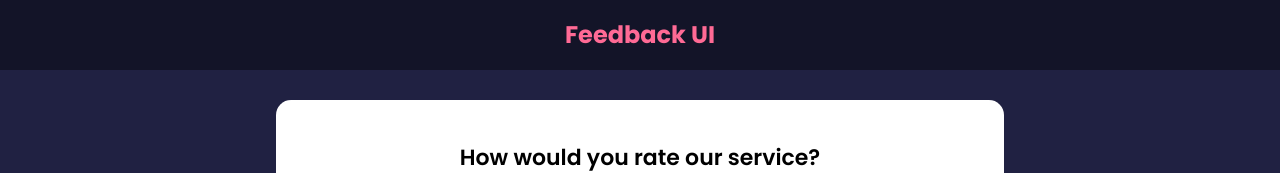
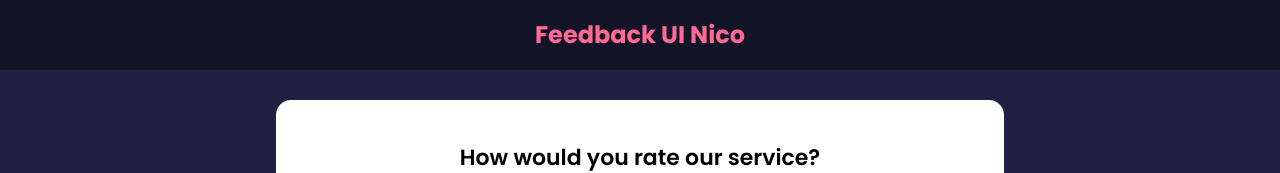
Before and after one commit to NicoASSEO/feedback-app, a React (Vite) app: page / in a window 1280 px wide. Shown: the top 173 px of the page. Built offline with nearby package versions, Linux system fonts and the light colour scheme.

Commit message:
trying out netlify

```diff
--- a/src/components/Header.jsx
+++ b/src/components/Header.jsx
@@ -16,7 +16,7 @@ const Header = ({ text, bgColor, textColor }) => {
 }
 
 Header.defaultProps = {
-  text: "Feedback UI",
+  text: "Feedback UI Nico",
   bgColor: "rgba(0,0,0,0.4)",
   textColor: "#ff6a95",
 }
```
